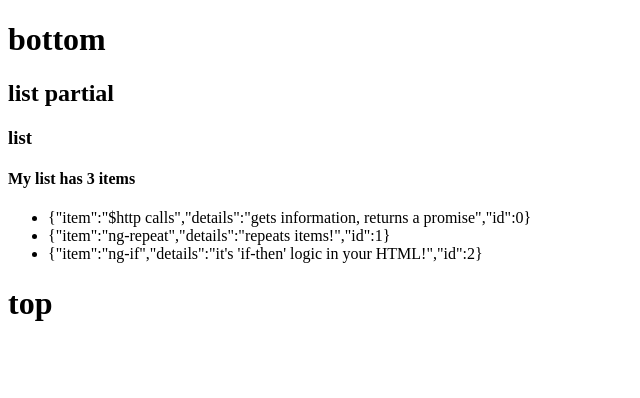
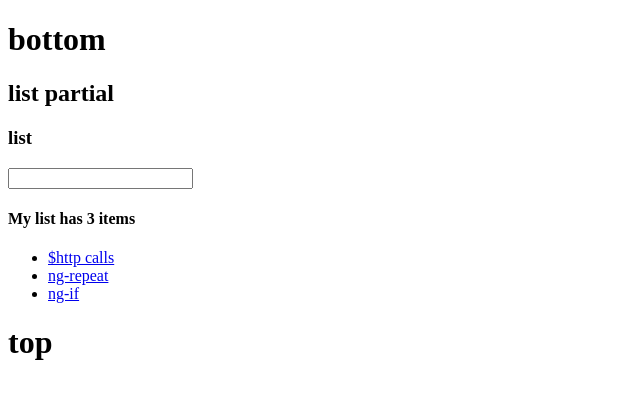
Before and after one commit to benConner/angular-, a website: page index.html at #/list in a window 1280 px wide. Shown: the whole page, without its empty margins (0-640 px from the left). Drawn offline with nearby package versions, Linux system fonts and the light colour scheme; some packages are replaced by stand-ins of ours.

Commit message:
added links to list.html for each li

```diff
--- a/partials/list.html
+++ b/partials/list.html
@@ -1,6 +1,7 @@
 <h2>list partial</h2>
 <h3>list</h3>
+<input type="text" ng-model="searchList">
 <h4 ng-if="true">My list has {{list.length}} items</h4>
 <ul>
-    <li ng-repeat="listItem in list">{{listItem}}</li>
+    <li ng-repeat="listItem in list | filter: searchList"><a href="#/list/{{listItem.id}}">{{listItem.item}}</a></li>
 </ul>
```
